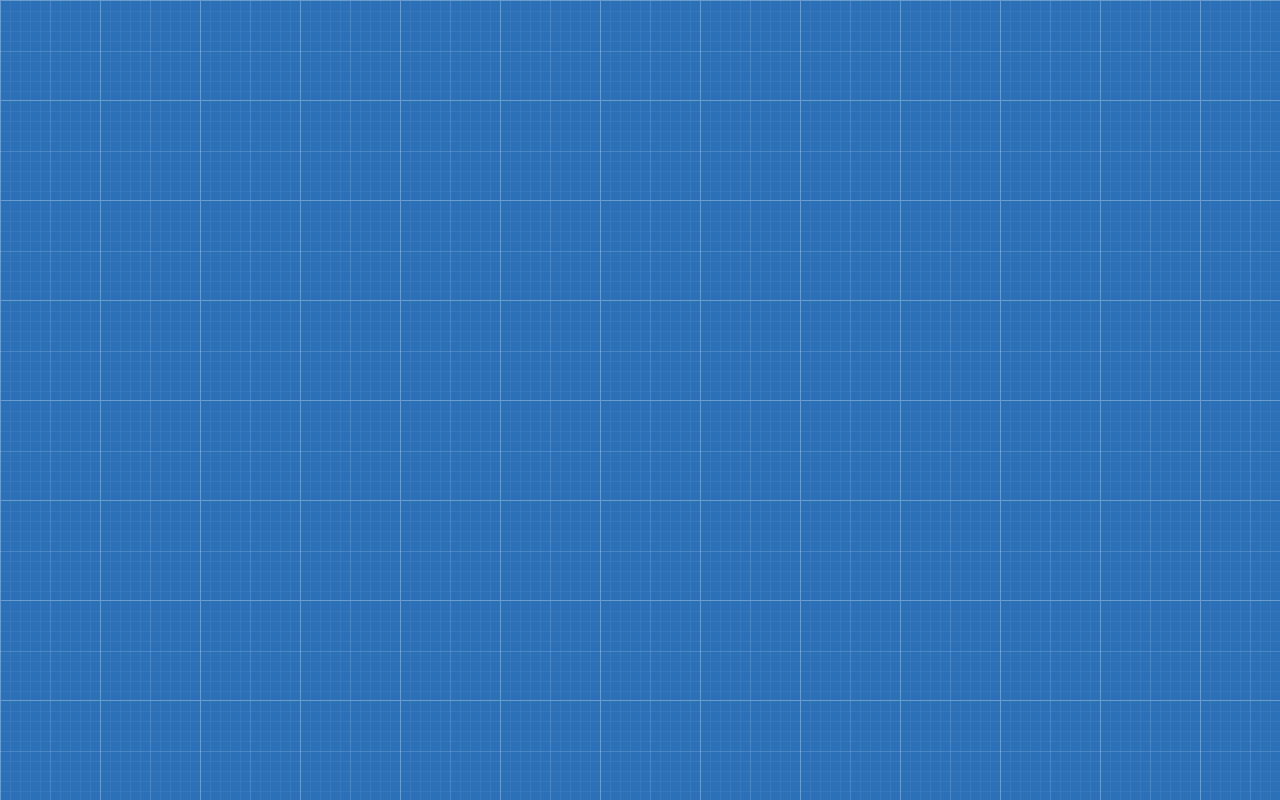
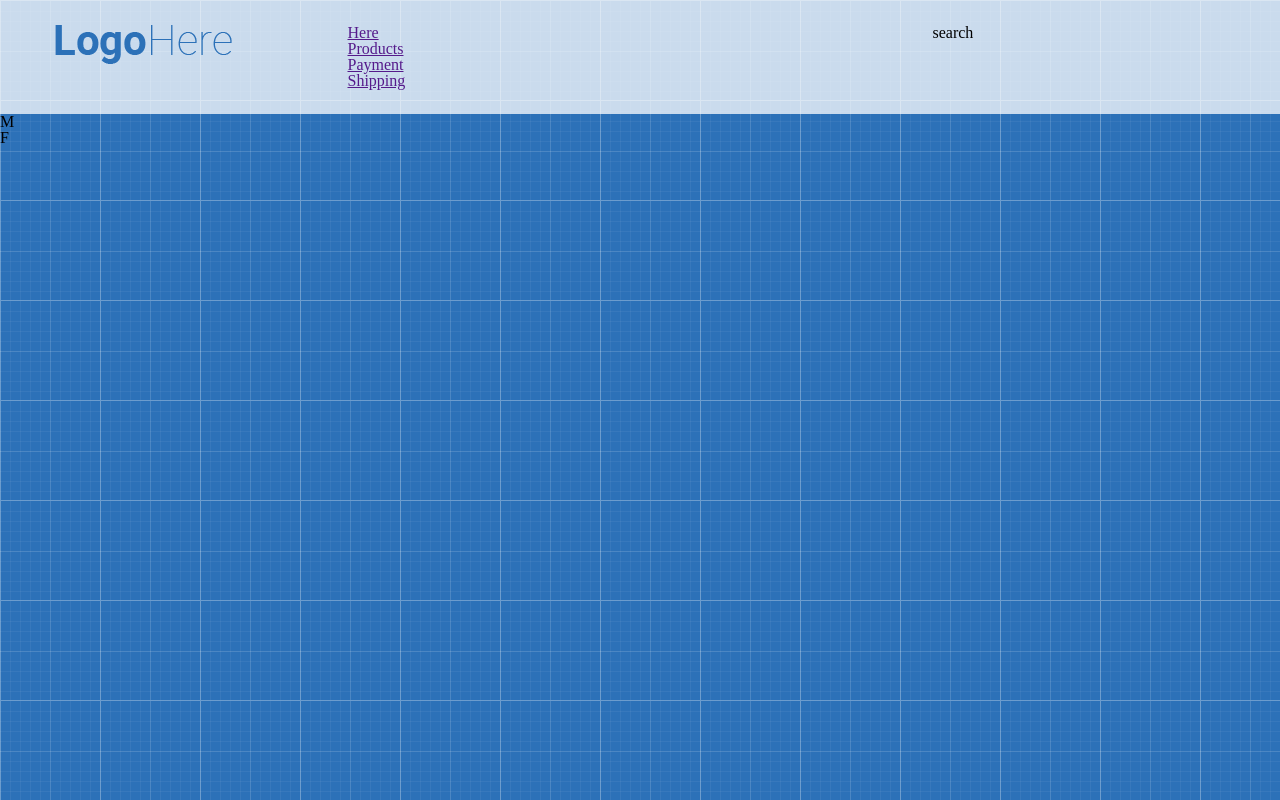
Before and after one commit to AnastasiaKoval18/AnastasiaKoval18.github.io, a plain HTML site: page index.html in a window 1280 px wide. Drawn offline with Linux system fonts and the light colour scheme.

Commit message:
add logo

```diff
--- a/index.css
+++ b/index.css
@@ -6,3 +6,29 @@ body{
 	font-family: 'Roboto', sans-serif;
 	background-image: url("images/patt.png");
 }
+
+.header{
+    background-color: rgba(255,255,255,0.75);
+    padding: 25px 0;
+}
+
+
+.container{
+	width: 1170px;
+	margin: 0 auto;
+}
+.row:after{
+	content: "";
+	display: block;
+	clear: both;
+}
+
+[class*="col-"]{
+	float: left;
+}
+.col-3{
+	width: 25%;
+}
+.col-6{
+	width: 50%;
+}
--- a/index.html
+++ b/index.html
@@ -1,5 +1,5 @@
 <!DOCTYPE html>
-<html>
+<html lang="en">
 <head>
 <meta charset="utf-8">
 <title>shop</title>
@@ -7,5 +7,30 @@
 <link rel="stylesheet" href="reset.css">
 <link href="https://fonts.googleapis.com/css?family=Roboto:300,700" rel="stylesheet">
 <body>
+	<header class="header">
+		<div class="container">
+			<div class="row">
+				<div class="col-3">
+					<img src="images/logo.png">
+				</div>
+				<div class="col-6">
+					<ul>
+						<li><a href="">Here</a></li>
+						<li><a href="">Products</a></li>
+						<li><a href="">Payment</a></li>
+						<li><a href="">Shipping</a></li>
+					</ul>
+				</div>
+				<div class="col-3">search</div>
+
+			</div>
+   </header>
+
+
+
+    <main class="main">M</main>
+    <footer class="footer">F</footer>
+
+
 
 </body>
```
Also changed, not shown: images/logo.png (added).
